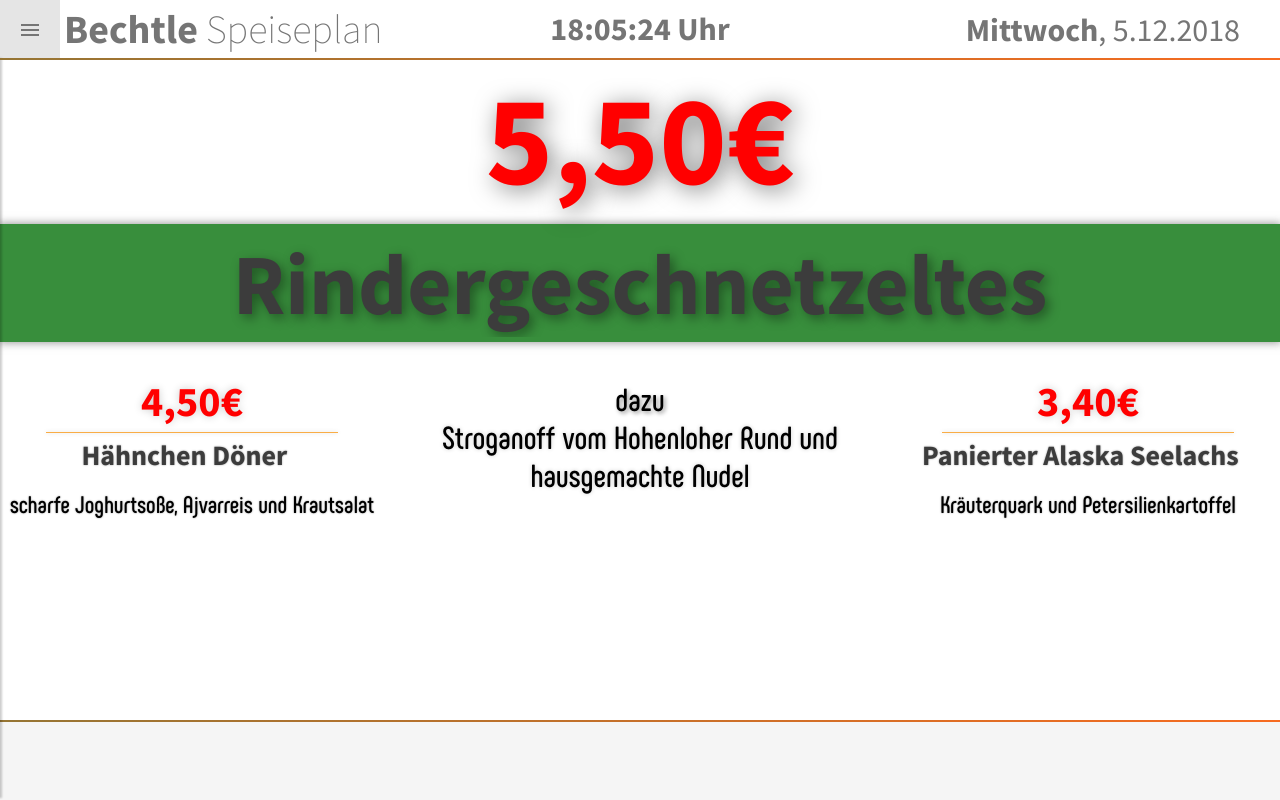
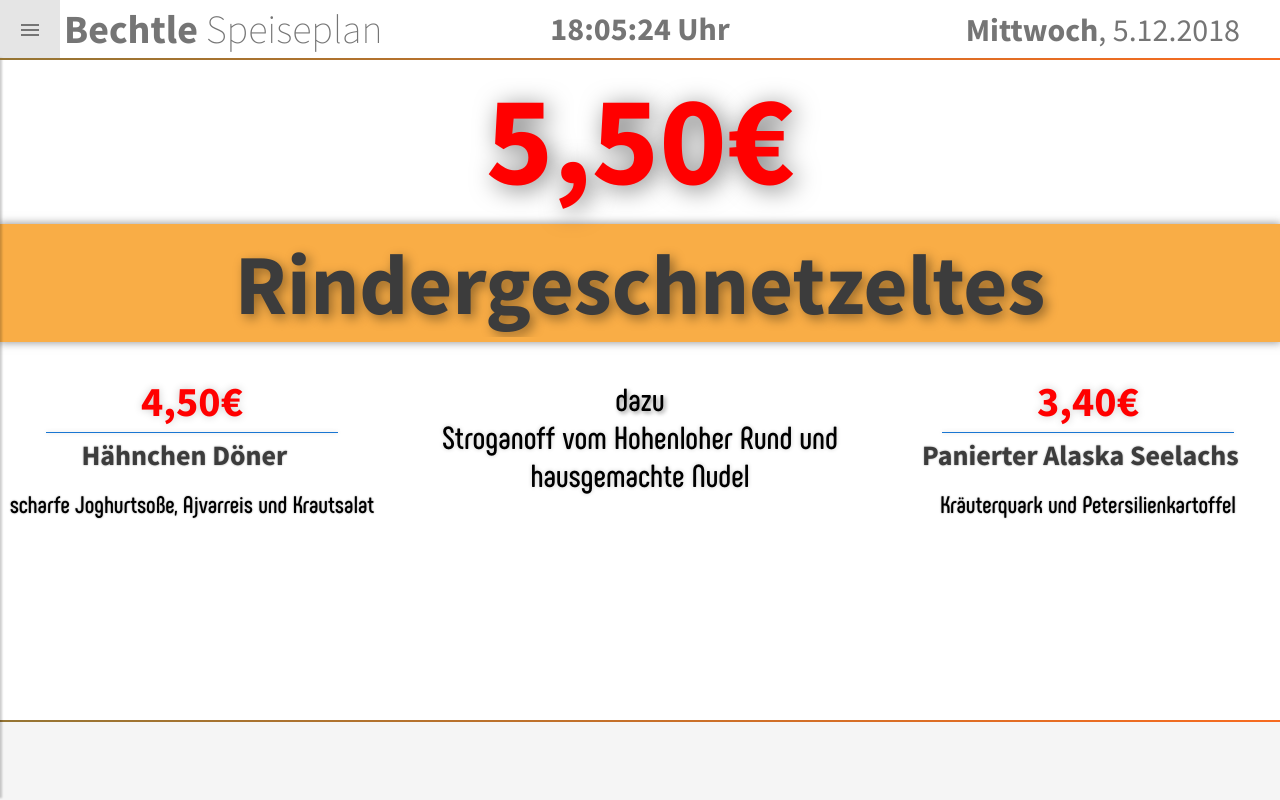
Before and after one commit to zanfee/bechtle-speiseplan, a Vue app: page / in a window 1280 px wide. Built offline with nearby package versions, Linux system fonts and the light colour scheme.

Commit message:
Minor style changes

```diff
--- a/src/assets/global.css
+++ b/src/assets/global.css
@@ -51,7 +51,7 @@ h2 {
 }
 
 .fit h2 {
-  font-size: 6.7vw;
+  font-size: 6.67vw;
 }
 
 h3 {
--- a/src/pages/CarouselPage.vue
+++ b/src/pages/CarouselPage.vue
@@ -97,7 +97,7 @@ export default {
 }
 
 .typeBig {
-  background-color: #388e3c;
+  background-color: #f9ad46;
   padding: 0.5em;
   margin: 0;
   margin-top: 8px;
@@ -154,7 +154,7 @@ export default {
 .type::before {
   content:'';
   display: block;
-  background-color: #f9ad46;
+  background-color: #1976d2;
   height: 1px;
   max-width: 292px;
   width: 88%;
```
